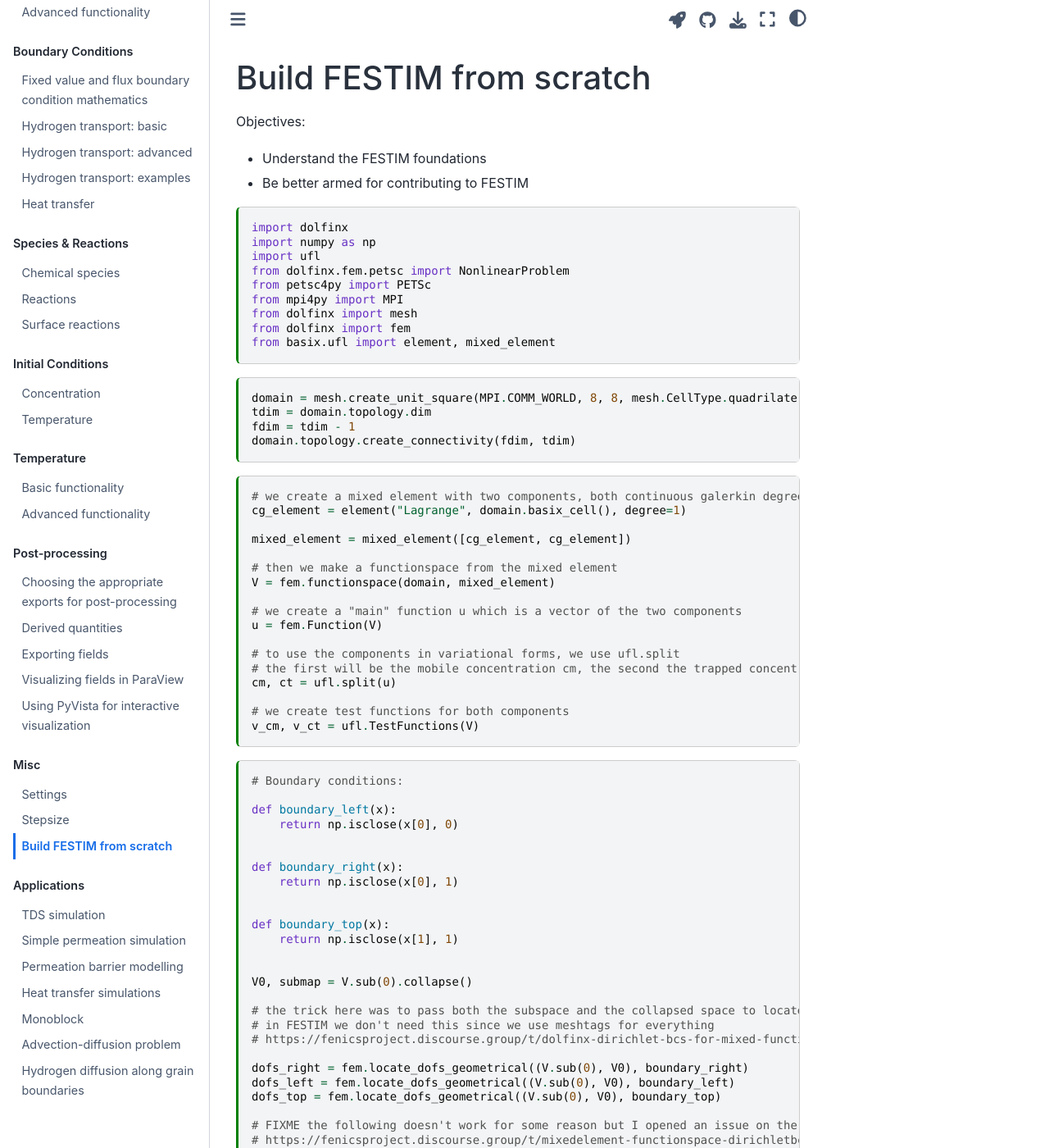
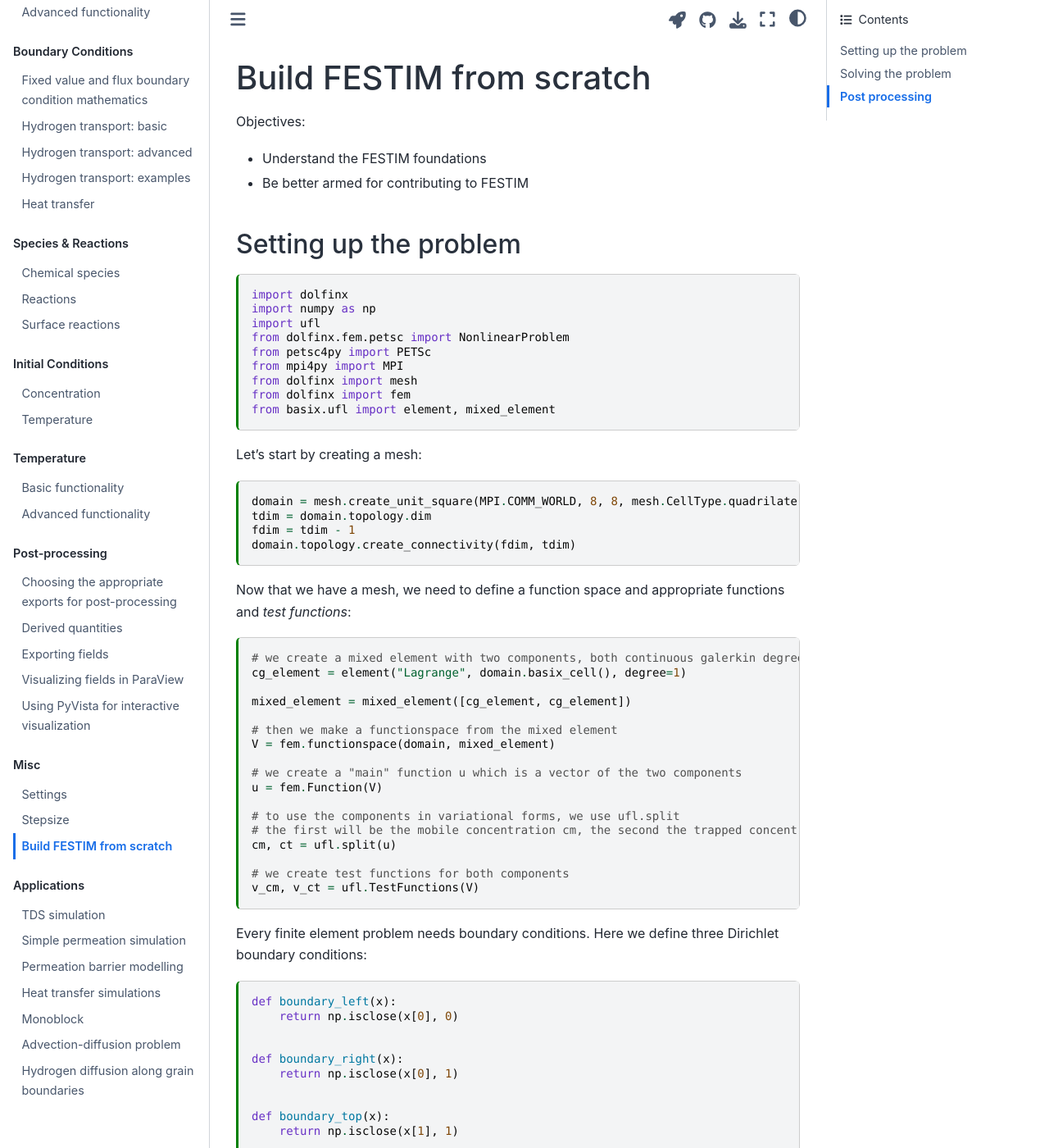
Before and after one commit to festim-dev/FESTIM-workshop, a Jupyter Book: the page built from book/content/misc/festim_from_scratch.md, in a window 1280 px wide and 1400 px high. Shown: the whole window at 82% size. Built offline with Jupyter Book 1.0.4 settings and Sphinx 7.4.7 and the Sphinx Book theme 1.1.4, drawn with Linux system fonts in a browser that asks for light colours; pages that are not in the unit, such as notebooks, are missing from menus; some of the changed text lies outside the part shown.

Commit message:
sections

````diff
--- a/book/content/misc/festim_from_scratch.md
+++ b/book/content/misc/festim_from_scratch.md
@@ -20,6 +20,10 @@ Objectives:
 * Understand the FESTIM foundations
 * Be better armed for contributing to FESTIM
 
++++
+
+## Setting up the problem
+
 ```{code-cell} ipython3
 import dolfinx
 import numpy as np
@@ -32,12 +36,16 @@ from dolfinx import fem
 from basix.ufl import element, mixed_element
 ```
 
+Let's start by creating a mesh:
+
 ```{code-cell} ipython3
 domain = mesh.create_unit_square(MPI.COMM_WORLD, 8, 8, mesh.CellType.quadrilateral)
 tdim = domain.topology.dim
 fdim = tdim - 1
 domain.topology.create_connectivity(fdim, tdim)
 ```
+
+Now that we have a mesh, we need to define a function space and appropriate functions and _test functions_:
 
 ```{code-cell} ipython3
 # we create a mixed element with two components, both continuous galerkin degree 1
@@ -59,9 +67,9 @@ cm, ct = ufl.split(u)
 v_cm, v_ct = ufl.TestFunctions(V)
 ```
 
+Every finite element problem needs boundary conditions. Here we define three Dirichlet boundary conditions:
+
 ```{code-cell} ipython3
-# Boundary conditions:
-
 def boundary_left(x):
     return np.isclose(x[0], 0)
 
@@ -96,6 +104,8 @@ bc_right = fem.dirichletbc(fem.Constant(domain, 1.0), dofs_right[0], V.sub(0))
 bc_top = fem.dirichletbc(fem.Constant(domain, 3.0), dofs_top[0], V.sub(0))
 ```
 
+We then define the variational formulation (weak form)
+
 ```{code-cell} ipython3
 # Problem parameters
 k = 0.01  # trapping rate
@@ -116,6 +126,8 @@ F_trapped = +trapping * v_ct * ufl.dx - detrapping * v_ct * ufl.dx
 
 F = F_mobile + F_trapped
 ```
+
+Now we can create a Newton solver:
 
 ```{code-cell} ipython3
 # taken from https://github.com/FEniCS/dolfinx/blob/5fcb988c5b0f46b8f9183bc844d8f533a2130d6a/python/demo/demo_cahn-hilliard.py#L279C1-L286C28
@@ -148,6 +160,12 @@ problem = NonlinearProblem(
     petsc_options=petsc_options,
     petsc_options_prefix="Poisson",
 )
+```
+
+## Solving the problem
+
+```{code-cell} ipython3
+
 problem.solve()
 converged = problem.solver.getConvergedReason()
 num_iter = problem.solver.getIterationNumber()
@@ -155,10 +173,11 @@ assert converged > 0, f"Solver did not converge, got {converged}."
 print(
     f"Solver converged after {num_iter} iterations with converged reason {converged}."
 )
+```
 
-## Post-processing
+## Post processing
 
-
+```{code-cell} ipython3
 # we first split the main solution u into its components with .split()
 cm_post, ct_post = u.split()  # NOTE this is different from ufl.split(u)
 
@@ -167,9 +186,9 @@ cm_post = cm_post.collapse()
 ct_post = ct_post.collapse()
 ```
 
+Visualise the results:
+
 ```{code-cell} ipython3
-# Visualization
-
 import pyvista
 from dolfinx import plot
 
````
